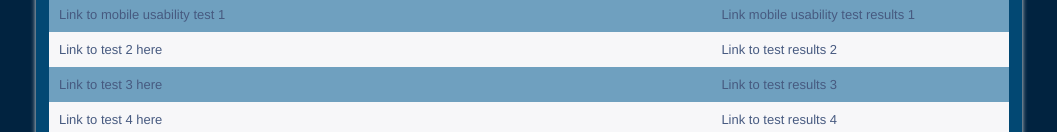
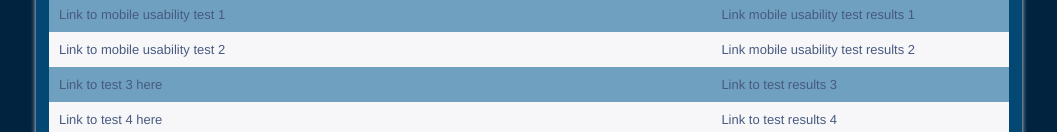
Before and after one commit to frniners/WIU, a plain HTML site: page index.html in a window 1280 px wide. Shown: the part 437-569 px from the top of the page, without its empty margins (111-1168 px from the left). Drawn offline with Linux system fonts and the light colour scheme.

Commit message:
test 2 usability

```diff
--- a/index.html
+++ b/index.html
@@ -41,8 +41,8 @@
              <td><a href="https://usabilityhub.com/tests/c9935a147e98/results/515105004e0d">Link mobile usability test results 1</a></td>
           </tr>
           <tr>
-             <td><a href="#">Link to test 2 here</a></td>
-             <td><a href="">Link to test results 2</a></td>
+             <td><a href="https://usabilityhub.com/do/fd889a1770e6/f46a">Link to mobile usability test 2</a></td>
+             <td><a href="https://usabilityhub.com/tests/fd889a1770e6/results">Link mobile usability test results 2</a></td>
           </tr>
           <tr class="odd">
              <td><a href="#">Link to test 3 here</a></td>
```
